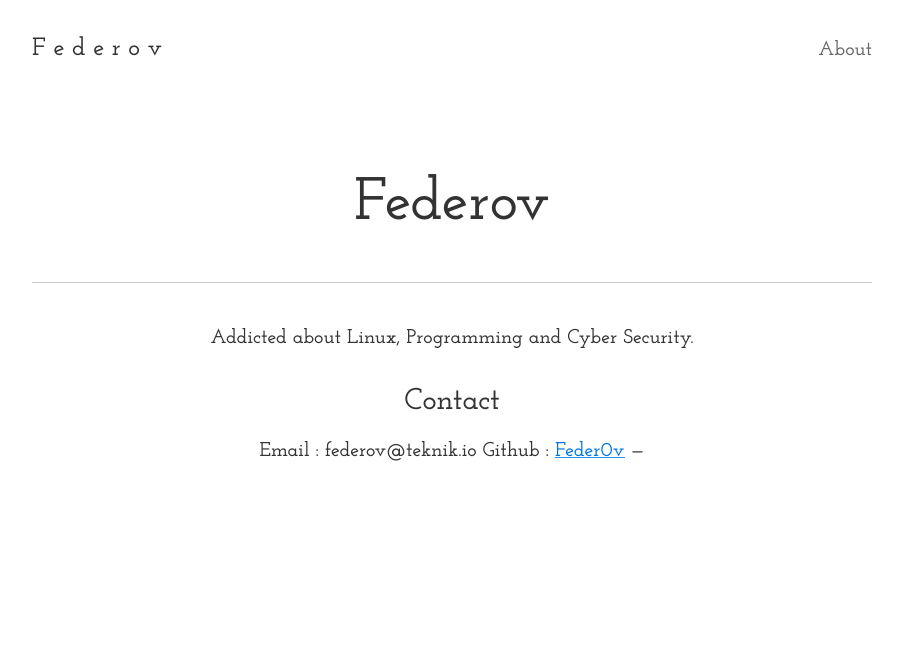
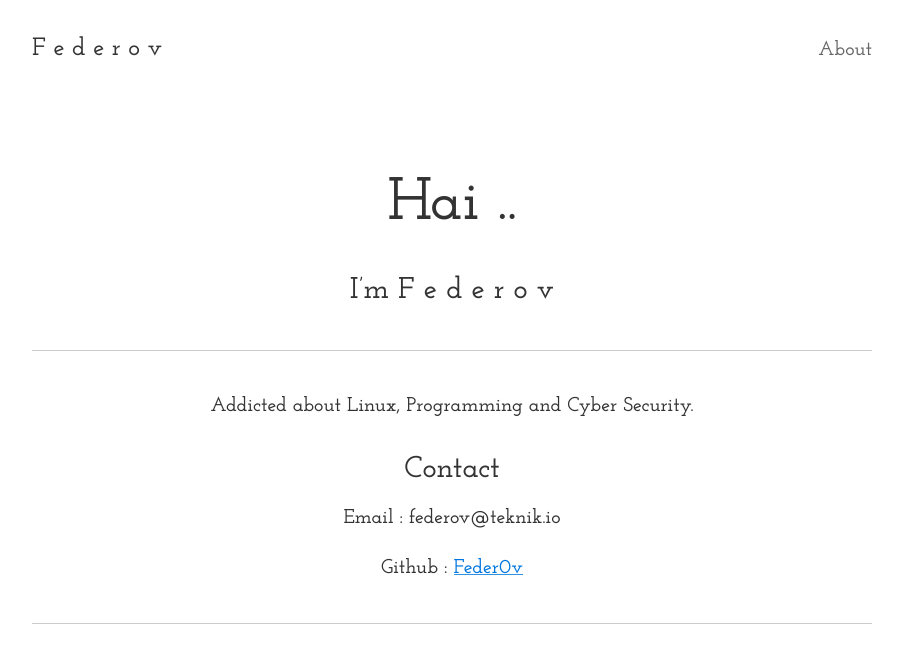
Before and after one commit to feder0v/feder0v.github.io, a Jekyll site: the page built from about.md, in a window 1280 px wide. Shown: the top 663 px of the page, without its empty margins (188-1091 px from the left). Built offline with Jekyll 4.4.1, drawn with Linux system fonts in a browser that asks for light colours.

Commit message:
Update about.md

```diff
--- a/about.md
+++ b/about.md
@@ -5,11 +5,15 @@ permalink: /about/
 tags: about
 ---
 
-# Federov
+# Hai ..
+## I'm F e d e r o v
 ---
+
 Addicted about Linux, Programming and Cyber Security.
 
 ## Contact
 Email : {{ site.email}}
+
 Github : [Feder0v](http://github.com/feder0v)
+
 ---
```
